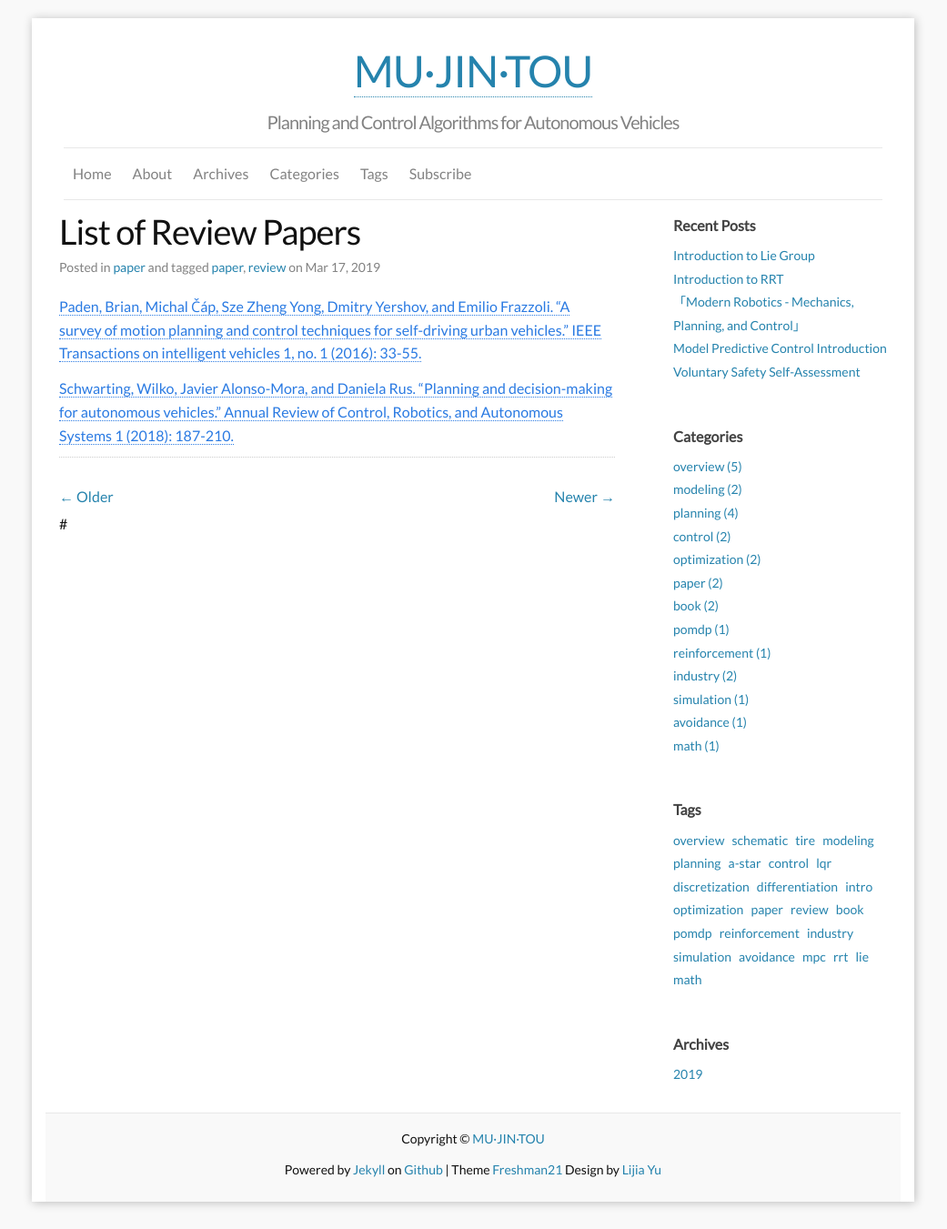
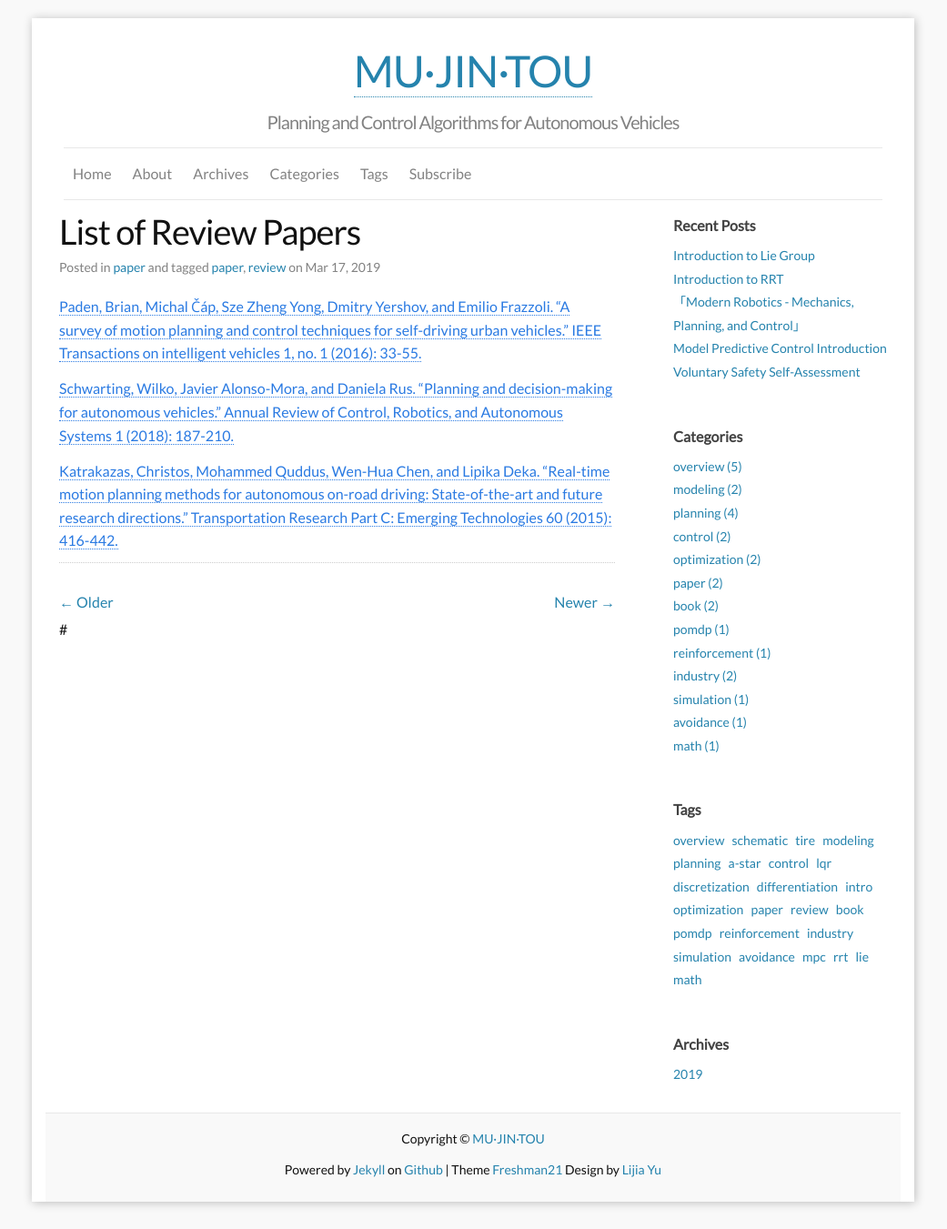
Before and after one commit to intonomos/blog, a Jekyll site: the page built from _posts/2019-03-17-Planning-Review-Papers.md, in a window 1280 px wide. Shown: the whole page at 91% size, without its empty margins (120-1161 px from the left). Built offline with Jekyll 4.4.1, drawn with Linux system fonts in a browser that asks for light colours; comment, search, counter and statistics services are not loaded.

Commit message:
Update 2019-03-17-Planning-Review-Papers.md

```diff
--- a/_posts/2019-03-17-Planning-Review-Papers.md
+++ b/_posts/2019-03-17-Planning-Review-Papers.md
@@ -10,3 +10,5 @@ comments: true
 [Paden, Brian, Michal Čáp, Sze Zheng Yong, Dmitry Yershov, and Emilio Frazzoli. "A survey of motion planning and control techniques for self-driving urban vehicles." IEEE Transactions on intelligent vehicles 1, no. 1 (2016): 33-55.](https://arxiv.org/abs/1604.07446){:target="_blank"}
 
 [Schwarting, Wilko, Javier Alonso-Mora, and Daniela Rus. "Planning and decision-making for autonomous vehicles." Annual Review of Control, Robotics, and Autonomous Systems 1 (2018): 187-210.](https://www.annualreviews.org/doi/abs/10.1146/annurev-control-060117-105157?journalCode=control){:target="_blank"}
+
+[Katrakazas, Christos, Mohammed Quddus, Wen-Hua Chen, and Lipika Deka. "Real-time motion planning methods for autonomous on-road driving: State-of-the-art and future research directions." Transportation Research Part C: Emerging Technologies 60 (2015): 416-442.](https://www.sciencedirect.com/science/article/pii/S0968090X15003447){:target="_blank"}
```
